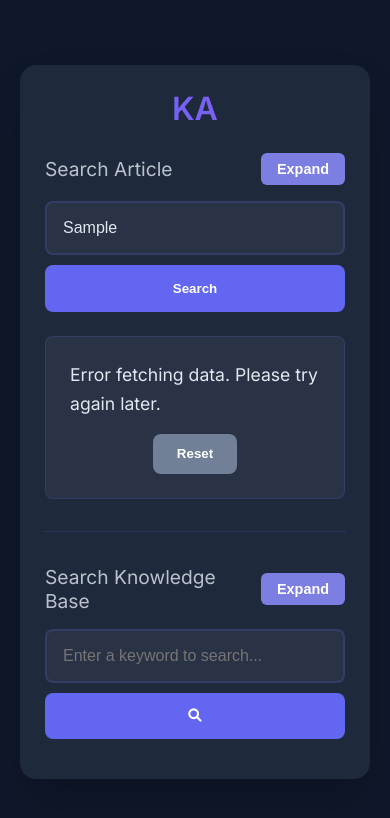
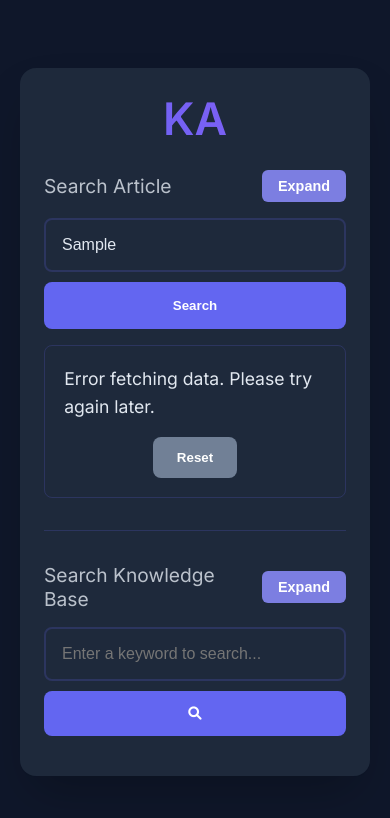
Before and after one commit to aiagentia/QuestionAgent, a website: page index.html in a window 390 px wide. Both pictures are taken after typing "Sample" into the empty fields and a click on the button "Search". Drawn offline with Linux system fonts and the light colour scheme; no server answers.

Commit message:
Update index.html

```diff
--- a/index.html
+++ b/index.html
@@ -13,6 +13,7 @@
       --text: #e2e8f0;
       --card: #1e293b;
       --primary-light: #7c7ee1; /* For expand/minimize buttons */
+      --border-color: rgba(99, 102, 241, 0.2); /* Input/Result border */
     }
 
     * {
@@ -29,12 +30,11 @@
       display: flex;
       align-items: center;
       justify-content: center;
-      padding: 20px; /* Provides spacing from the browser window edges */
+      padding: 20px;
     }
 
     .container {
-      width: 100%; /* Will now take full width available within body's padding */
-      /* max-width: 800px; */ /* REMOVED to allow full width */
+      width: 100%;
       background: var(--card);
       padding: 2rem;
       border-radius: 16px;
@@ -43,7 +43,7 @@
     }
 
     h2 {
-      font-size: 2rem;
+      font-size: 2.8rem; /* INCREASED FONT SIZE */
       margin-bottom: 1.5rem;
       background: linear-gradient(45deg, #6366f1, #8b5cf6);
       -webkit-background-clip: text;
@@ -60,7 +60,7 @@
     .section {
       flex: 1;
       min-width: 0;
-      border: 1px solid transparent;
+      /* border: 1px solid transparent; Removed, not needed */
     }
 
     .section.expanded {
@@ -82,7 +82,7 @@
         flex-basis: auto !important;
         margin-bottom: 2rem;
         padding-bottom: 2rem;
-        border-bottom: 1px solid rgba(99, 102, 241, 0.2);
+        border-bottom: 1px solid var(--border-color);
       }
       .section:last-child {
         margin-bottom: 0;
@@ -135,8 +135,8 @@
     input {
       flex: 1;
       padding: 1rem;
-      border: 2px solid rgba(99, 102, 241, 0.2);
-      background: rgba(255, 255, 255, 0.05);
+      border: 2px solid var(--border-color);
+      background: transparent; /* CHANGED BACKGROUND */
       border-radius: 8px;
       color: var(--text);
       font-size: 1rem;
@@ -222,14 +222,14 @@
     }
 
     .result {
-      background: rgba(255, 255, 255, 0.05);
-      padding: 1.5rem;
+      background: transparent; /* CHANGED BACKGROUND */
+      padding: 1.2rem; /* REDUCED PADDING */
       border-radius: 8px;
-      margin-top: 1.5rem;
+      margin-top: 1rem; /* REDUCED MARGIN-TOP */
       font-size: 1.1rem;
       line-height: 1.6;
       position: relative;
-      border: 1px solid rgba(99, 102, 241, 0.2);
+      border: 1px solid var(--border-color);
     }
 
     #searchResults {
@@ -237,11 +237,11 @@
     }
 
     .search-result-item {
-      background: rgba(255, 255, 255, 0.05);
-      padding: 1rem;
+      background: transparent; /* CHANGED BACKGROUND */
+      padding: 0.8rem; /* REDUCED PADDING */
       border-radius: 8px;
       margin-bottom: 0.5rem;
-      border: 1px solid rgba(99, 102, 241, 0.2);
+      border: 1px solid var(--border-color);
     }
 
     .search-result-item:last-child {
```
